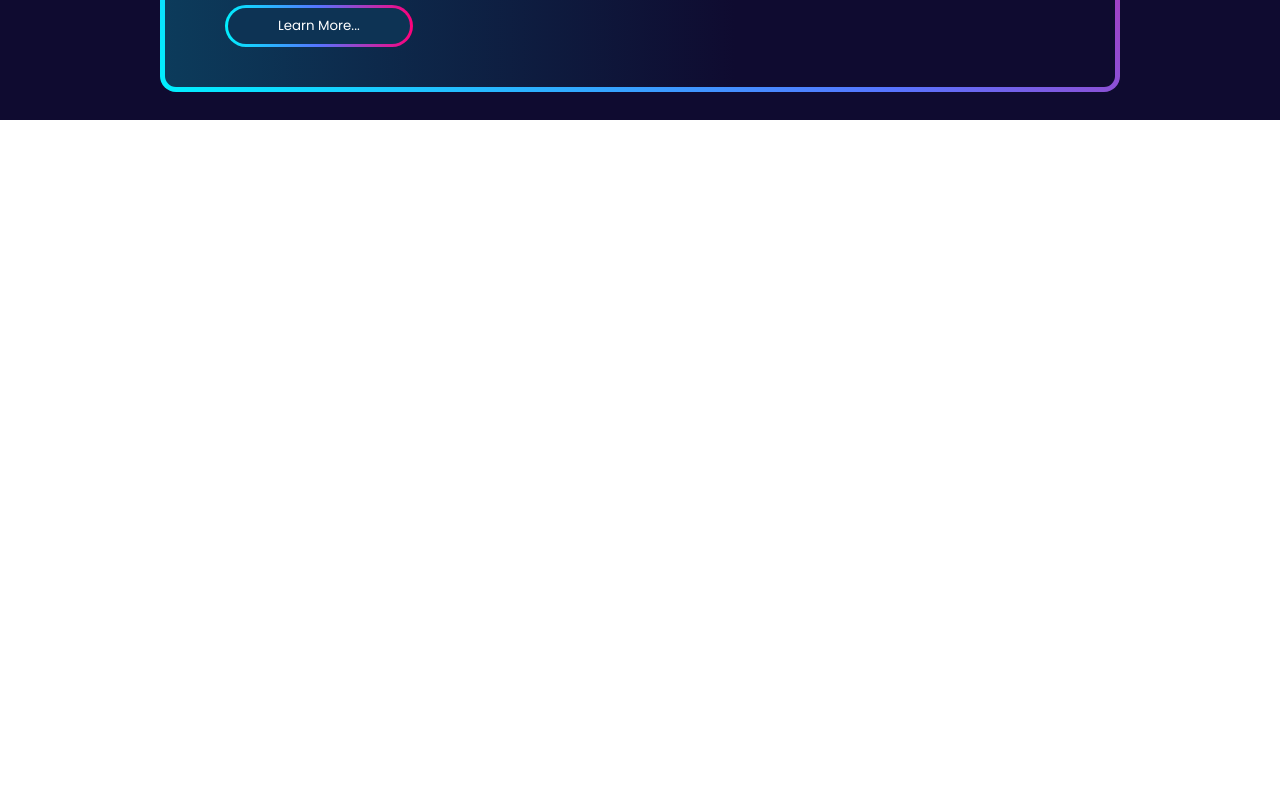
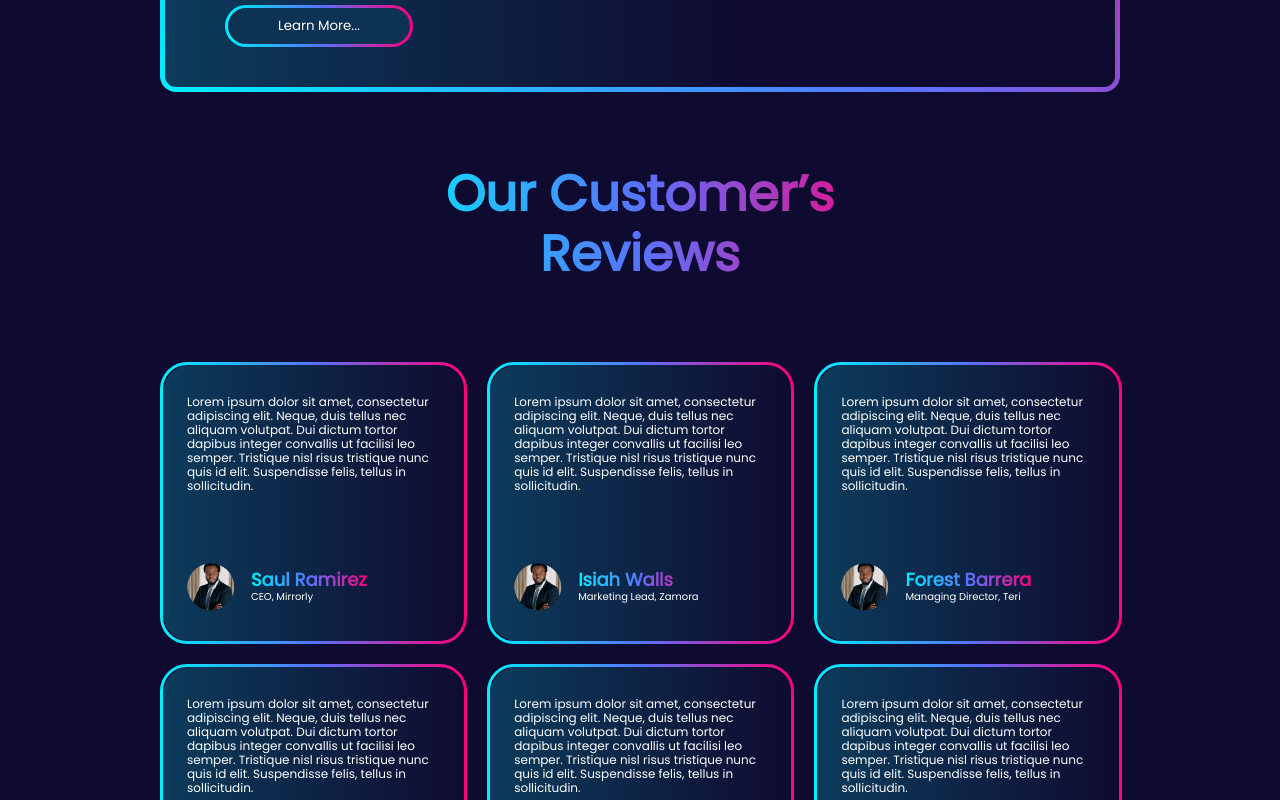
Before and after one commit to Kuroikuma/markai, a React (Create React App) app: page / in a window 1280 px wide. Shown: the part 4940-5740 px from the top of the page. Before the commit the page ends 5060 px from the top, so only its background shows below. Built offline with nearby package versions, Linux system fonts and the light colour scheme.

Commit message:
feat: add component customer

```diff
--- a/src/app/App.js
+++ b/src/app/App.js
@@ -6,6 +6,7 @@ import { Feature } from './components/feature'
 import { Video } from './components/video'
 import { Services } from './components/services'
 import { Card } from './components/card'
+import { Customer } from './components/customer'
 
 export function App() {
   return (
@@ -16,6 +17,7 @@ export function App() {
       <Video />
       <Services />
       <Card />
+      <Customer />
     </div>
   )
 }
--- /dev/null
+++ b/src/app/components/customer-item.jsx
@@ -0,0 +1,23 @@
+import image from '../../assets/avatar1.png'
+
+export const CustomerItem = ({ name, job }) => {
+  return (
+    <div className="customer__list__item-wrapper">
+      <div className="customer__list__item-wrap">
+        <p>
+          Lorem ipsum dolor sit amet, consectetur adipiscing elit. Neque, duis
+          tellus nec aliquam volutpat. Dui dictum tortor dapibus integer
+          convallis ut facilisi leo semper. Tristique nisl risus tristique nunc
+          quis id elit. Suspendisse felis, tellus in sollicitudin.
+        </p>
+        <div className="customer-avatar">
+          <img src={image} alt="avatar" />
+          <article className="customer-avatar__info">
+            <h3>{name}</h3>
+            <p>{job}</p>
+          </article>
+        </div>
+      </div>
+    </div>
+  )
+}
--- /dev/null
+++ b/src/app/components/customer.jsx
@@ -0,0 +1,20 @@
+import '../css/customer.css'
+import { CustomerItem } from './customer-item'
+
+export const Customer = () => {
+  return (
+    <div className="customer-wrapper">
+      <div className="customer-wrap">
+        <h2>Our Customer’s Reviews</h2>
+        <div className="customer__list">
+          <CustomerItem name="Saul Ramirez" job="CEO, Mirrorly" />
+          <CustomerItem name="Isiah Walls" job="Marketing Lead, Zamora" />
+          <CustomerItem name="Forest Barrera" job="Managing Director, Teri" />
+          <CustomerItem name="Ruby Schwartz" job="Marketing Intern, Thornton" />
+          <CustomerItem name="Isaias Martinez" job="Head of Marketing, Moore" />
+          <CustomerItem name="Deidre Braun" job="CEO, Wilbert" />
+        </div>
+      </div>
+    </div>
+  )
+}
--- a/src/app/css/card.css
+++ b/src/app/css/card.css
@@ -1,7 +1,6 @@
 .card-wrapper {
   height: 70vh;
   width: 100%;
-
   display: flex;
   justify-content: center;
   align-items: center;
--- /dev/null
+++ b/src/app/css/customer.css
@@ -0,0 +1,83 @@
+.customer-wrapper {
+  height: 110vh;
+  width: 100%;
+  display: flex;
+  justify-content: center;
+  align-items: center;
+  background-color: #0f0b30;
+}
+.customer-wrap {
+  height: 90%;
+  width: 75%;
+  display: flex;
+  flex-direction: column;
+  justify-content: space-between;
+  align-items: center;
+}
+.customer-wrap h2 {
+  width: 55%;
+  text-align: center;
+  font-family: Poppins;
+  font-size: 50px;
+  line-height: 60px;
+  font-weight: bold;
+  background-image: linear-gradient(90deg, #00f0ff, #5773ff, #ff007a);
+  -webkit-background-clip: text;
+  -webkit-text-fill-color: transparent;
+}
+.customer__list {
+  height: 75%;
+  width: 100%;
+  display: grid;
+  row-gap: 20px;
+  column-gap: 20px;
+  grid-template-columns: repeat(3, 32%);
+  grid-auto-rows: 47.5%;
+}
+.customer__list__item-wrapper {
+  background: linear-gradient(#0f0b30 0 0) padding-box,
+    linear-gradient(90deg, #00f0ff, #5773ff, #ff007a) border-box;
+  border: 3px solid transparent;
+  border-radius: 27px;
+}
+.customer__list__item-wrap {
+  height: 100%;
+  width: 100%;
+  background: linear-gradient(
+    90deg,
+    rgba(0, 240, 255, 0.21) 0%,
+    rgba(255, 0, 122, 0) 100%
+  );
+  border-radius: 27px;
+  display: flex;
+  flex-direction: column;
+  padding: 30px 24px;
+  justify-content: space-between;
+  align-items: flex-start;
+}
+.customer__list__item-wrap p {
+  color: #fff;
+  font-family: Poppins;
+  font-size: 12px;
+  line-height: 14px;
+}
+.customer-avatar {
+  display: flex;
+  justify-content: flex-start;
+  align-items: center;
+}
+.customer-avatar__info {
+  padding-left: 16px;
+}
+.customer-avatar__info p {
+  font-size: 10px;
+}
+.customer-avatar__info h3 {
+  font-family: Poppins;
+  font-size: 18px;
+  line-height: 20px;
+  font-weight: bold;
+  background-image: linear-gradient(90deg, #00f0ff, #5773ff, #ff007a);
+  -webkit-background-clip: text;
+  -webkit-text-fill-color: transparent;
+}
```
Also changed, not shown: src/assets/avatar1.png (added).
